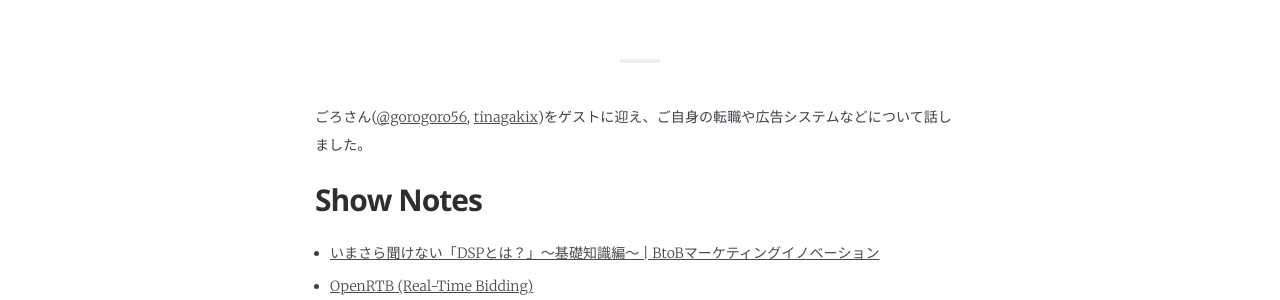
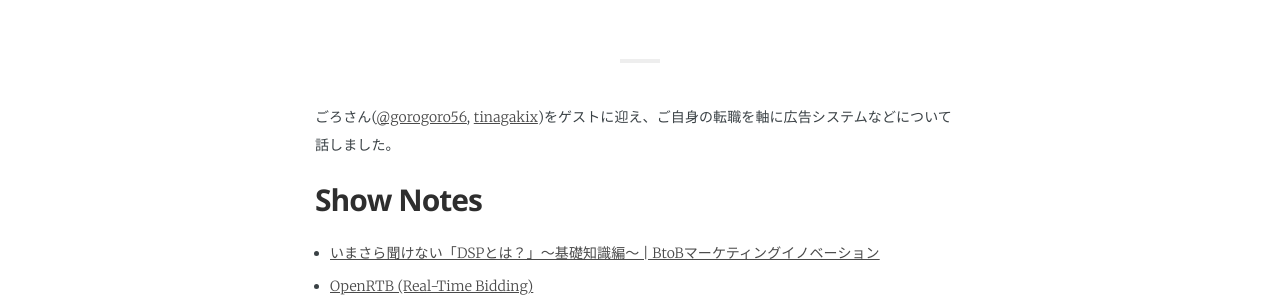
Before and after one commit to rehashfm/rehash.fm, a Jekyll site: the page built from _posts/2017-12-31-32.md, in a window 1280 px wide. Shown: the part 497-797 px from the top of the page. Built offline with Jekyll 4.4.1, drawn with Linux system fonts in a browser that asks for light colours; some web fonts are replaced.

Commit message:
modify desc

```diff
--- a/_posts/2017-12-31-32.md
+++ b/_posts/2017-12-31-32.md
@@ -5,9 +5,9 @@ date:              2017-12-31 07:00:00 +0900
 tags:              blog
 category:          Blog
 author:            smile-0yen,azihsoyn
-excerpt:           ごろさんをゲストに迎え、ご自身の転職や広告システムなどについて話しました。
+excerpt:           ごろさんをゲストに迎え、ご自身の転職を軸に広告システムなどについて話しました。
 ---
-ごろさん([@gorogoro56](https://twitter.com/gorogoro56){:target="_blank"}, [tinagakix](http://tinagakix.hatenablog.com/){:target="_blank"})をゲストに迎え、ご自身の転職や広告システムなどについて話しました。
+ごろさん([@gorogoro56](https://twitter.com/gorogoro56){:target="_blank"}, [tinagakix](http://tinagakix.hatenablog.com/){:target="_blank"})をゲストに迎え、ご自身の転職を軸に広告システムなどについて話しました。
 
 ## Show Notes
 - [いまさら聞けない「DSPとは？」～基礎知識編～ \| BtoBマーケティングイノベーション](https://www.innovation.co.jp/b2blog/dsp/){:target="_blank"}
```
